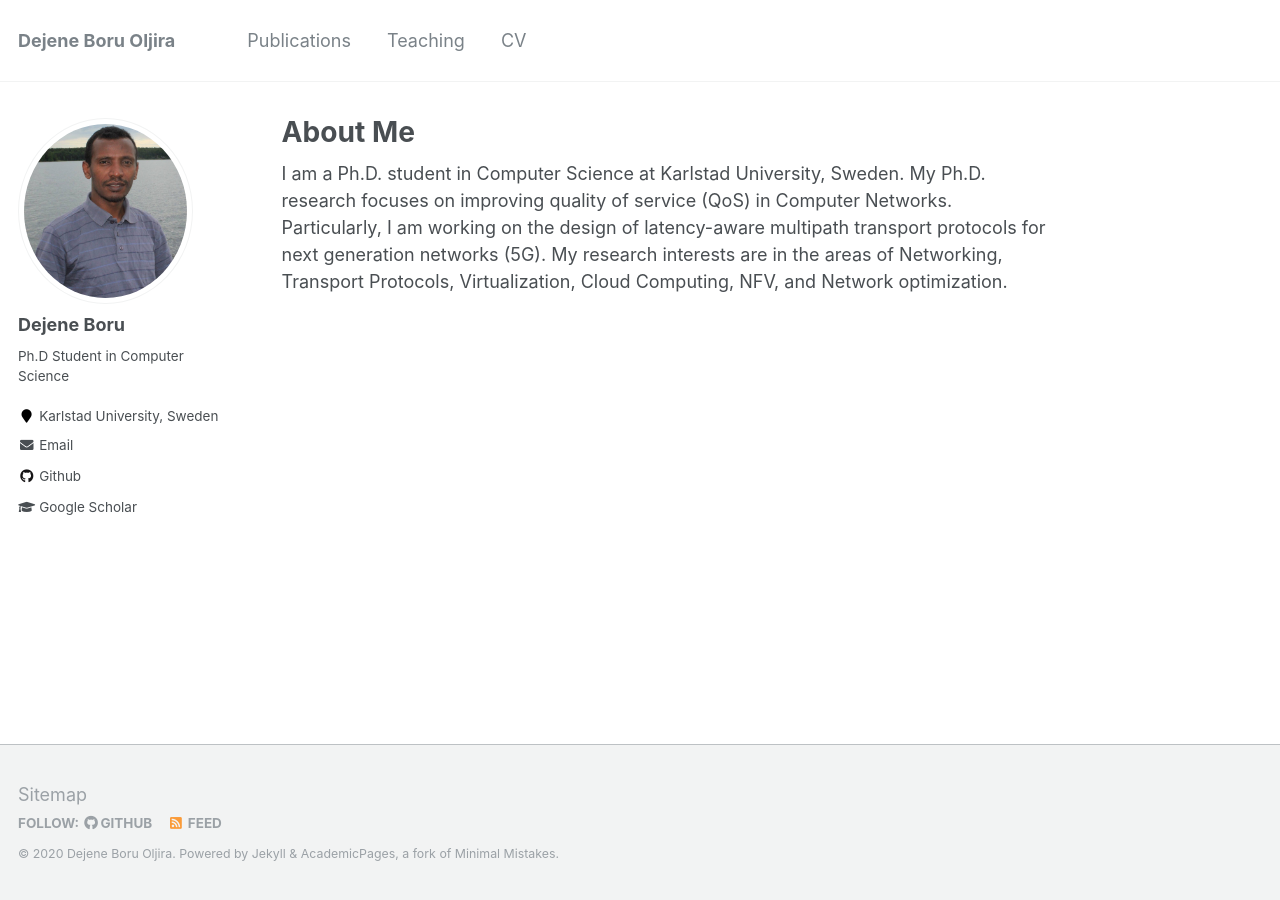
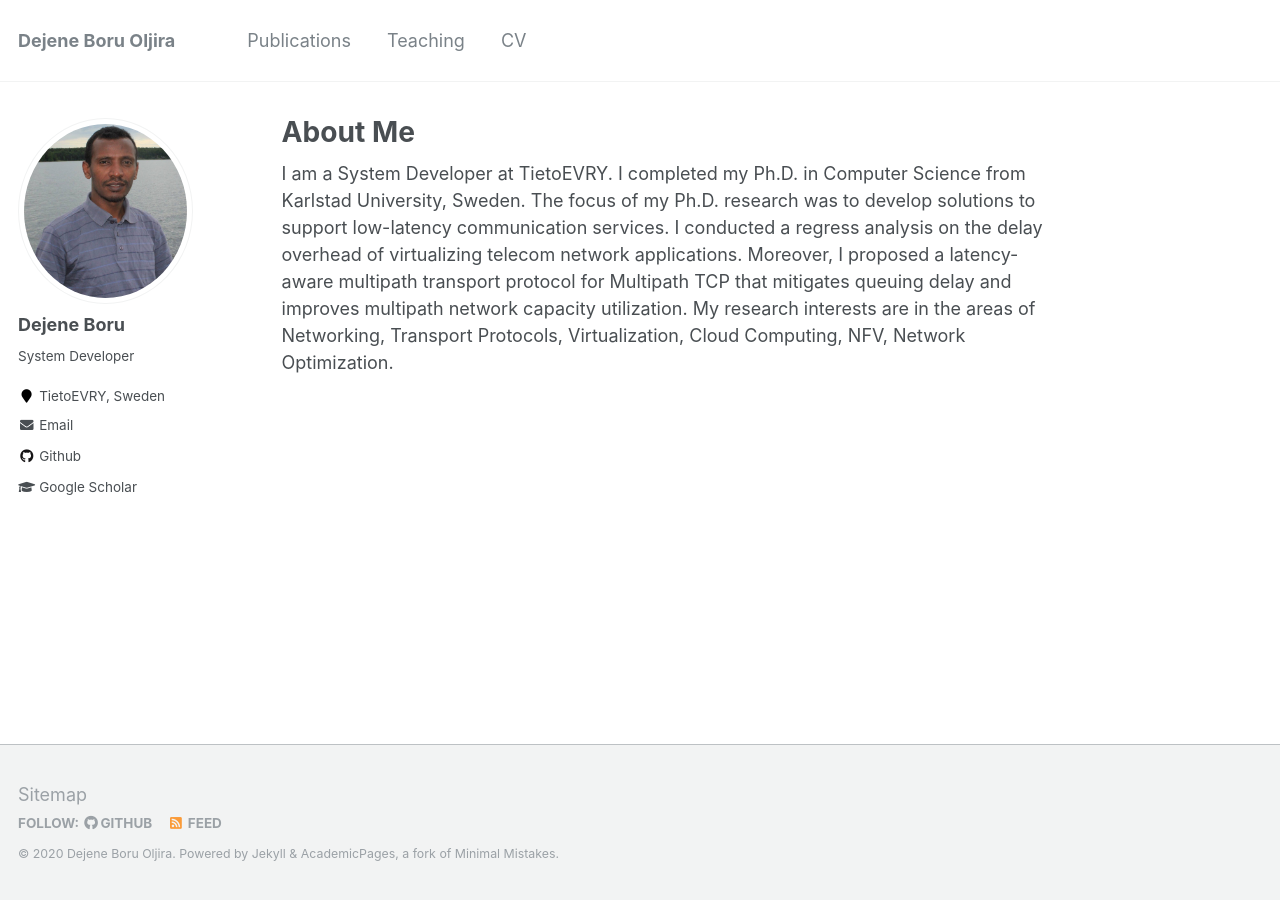
Before and after one commit to dejeneboru/dejeneboru.github.io, a Jekyll site: the page built from index.md, in a window 1280 px wide. Built offline with Jekyll 4.4.1, drawn with Linux system fonts in a browser that asks for light colours.

Commit message:
update profile

```diff
--- a/_config.yml
+++ b/_config.yml
@@ -10,7 +10,7 @@ locale                   : "en-US"
 title                    : "Dejene Boru Oljira"
 title_separator          : "-"
 name                     : &name "Dejene Boru Oljira"
-description              : &description "Ph.D. Student"
+description              : &description "System Developer"
 url                      : https://dejeneboru.github.io # the base hostname & protocol for your site e.g. "https://mmistakes.github.io"
 baseurl                  : "" # the subpath of your site, e.g. "/blog"
 repository               : "dejeneboru/dejeneboru.github.io"
@@ -82,8 +82,8 @@ analytics:
 author:
   name             : "Dejene Boru"
   avatar           : "picture-DB.jpg"
-  bio              : "Ph.D Student in Computer Science"
-  location         : "Karlstad University, Sweden"
+  bio              : "System Developer"
+  location         : "TietoEVRY, Sweden"
   employer         :
   pubmed           : #"https://www.ncbi.nlm.nih.gov/pubmed/?term=john+snow"
   googlescholar    : "https://scholar.google.com/citations?user=892oF64AAAAJ&hl=en"
--- a/index.md
+++ b/index.md
@@ -7,4 +7,5 @@ redirect_from:
   - /about/
   - /about.html
 ---
-I am a Ph.D. student in Computer Science at Karlstad University, Sweden. My Ph.D. research focuses on improving quality of service (QoS) in Computer Networks. Particularly, I am working on the design of latency-aware multipath transport protocols for next generation networks (5G). My research interests are in the areas of Networking, Transport Protocols, Virtualization, Cloud Computing, NFV, and Network optimization.
+I am a System Developer at TietoEVRY. I completed my Ph.D. in Computer Science from Karlstad University, Sweden. The focus of my Ph.D.
+research was to develop solutions to support low-latency communication services. I conducted a regress analysis on the delay overhead of virtualizing telecom network applications. Moreover, I proposed a latency-aware multipath transport protocol for Multipath TCP that mitigates queuing delay and improves multipath network capacity utilization. My research interests are in the areas of Networking, Transport Protocols, Virtualization, Cloud Computing, NFV, Network Optimization.
```
Also changed, not shown: _config.dev.yml (line endings or trailing spaces).
